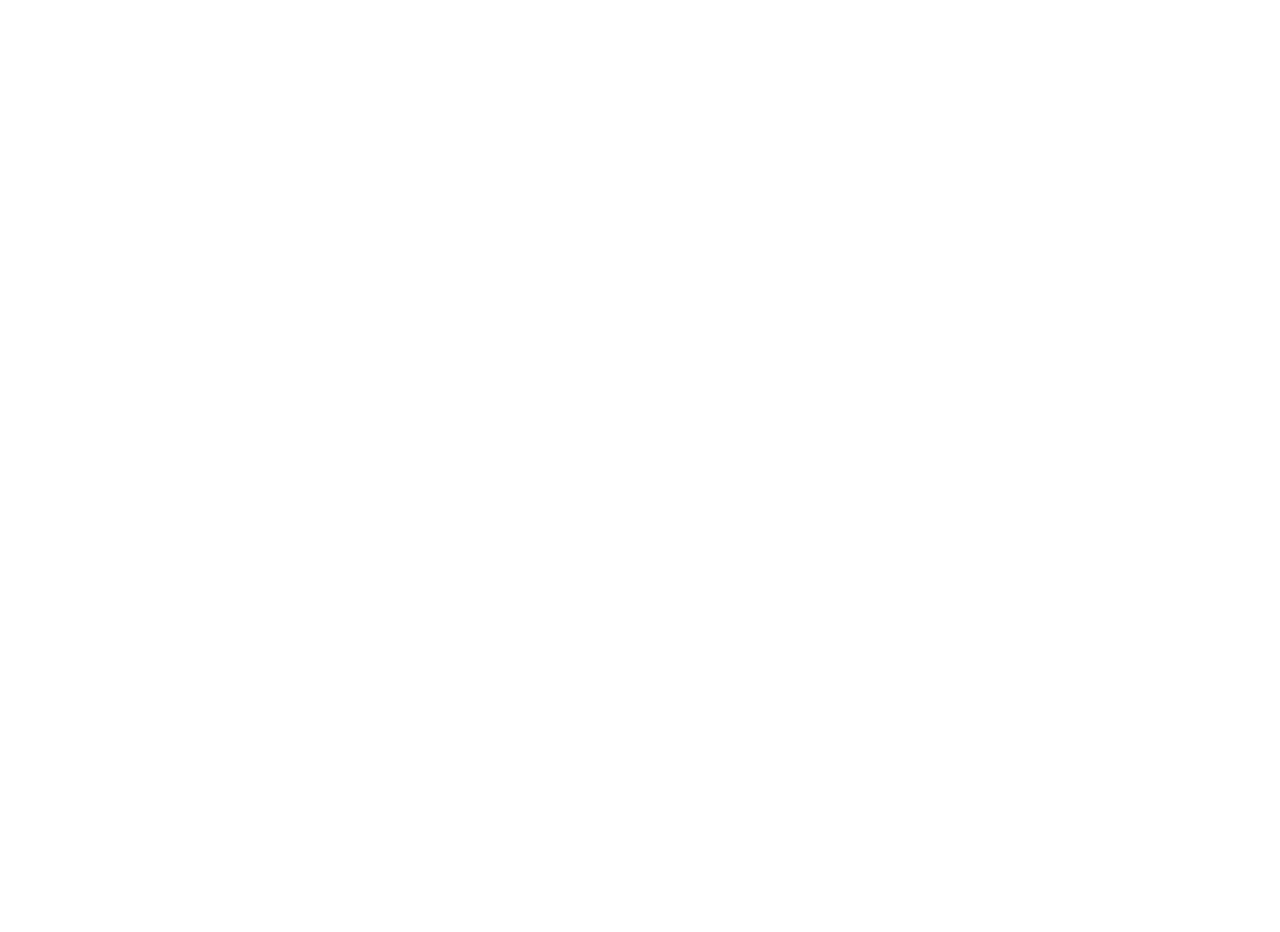
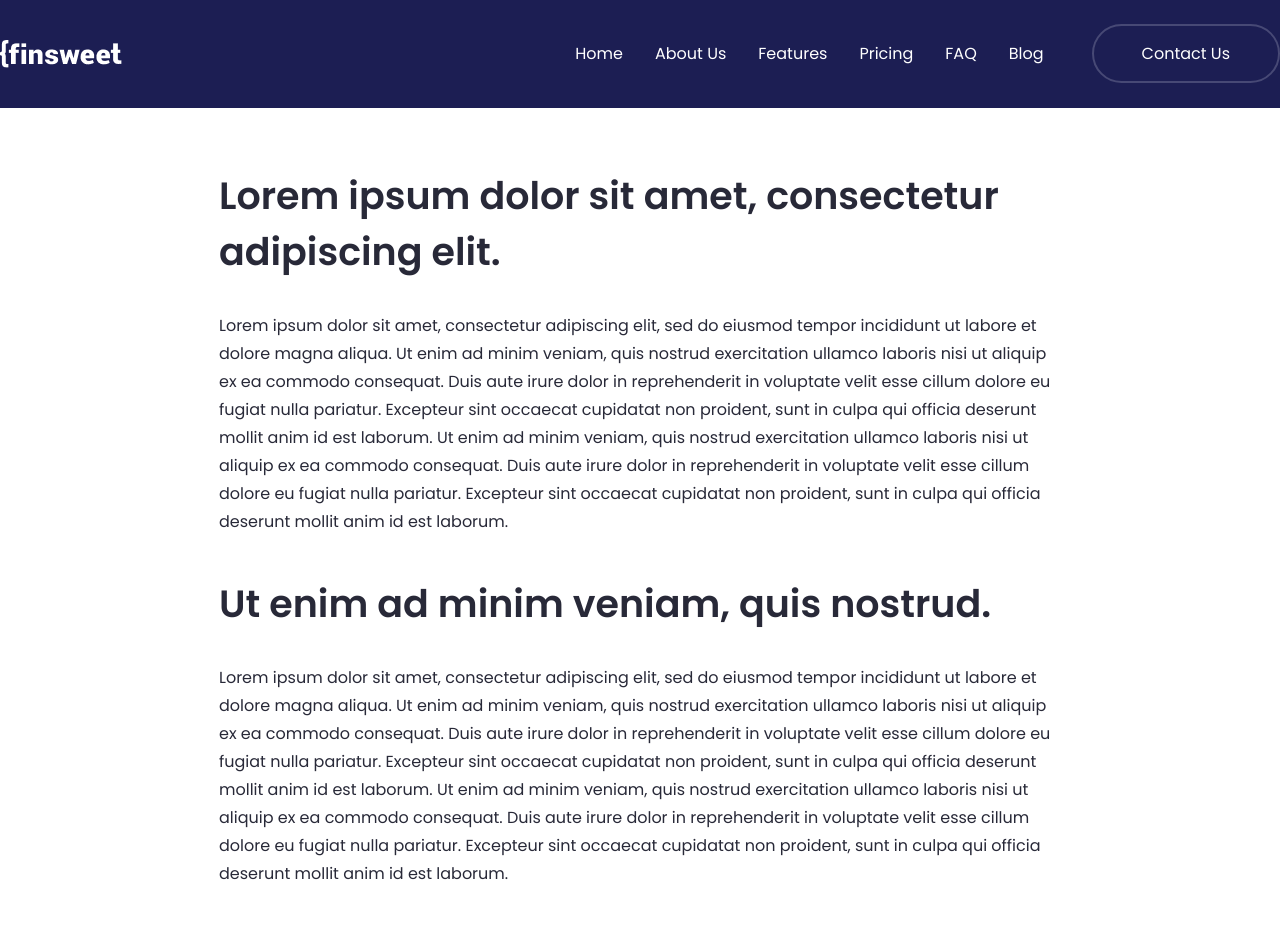
Before and after one commit to Roni006/finsweet, a React app: page /blogbody in a window 1280 px wide. Before the commit this address had no page. Shown: the top 932 px of the page. Before the commit the page ends 800 px from the top, so only its background shows below. Built offline with nearby package versions, Linux system fonts and the light colour scheme; the HTML template or start-up script is replaced by a standard one.

Commit message:
created another components called blog body for blog page

```diff
--- a/src/App.jsx
+++ b/src/App.jsx
@@ -24,6 +24,7 @@
 import FeatureBlog from "./Pages/FeatureBlog/FeatureBlog";
 import OurBlog from "./Pages/OurBlog/OurBlog";
 import BlogHeading from "./Pages/BlogHeading/BlogHeading";
+import BlogBody from "./Pages/BlogBody/BlogBody";
 function App() {
   return (
     <>
@@ -56,6 +57,7 @@
             <Route path="/featureblog" element={<FeatureBlog />} />
             <Route path="/ourblog" element={<OurBlog />} />
             <Route path="blogheading" element={<BlogHeading />} />
+            <Route path="blogbody" element={<BlogBody />} />
 
           </Route>
         </Routes>
--- /dev/null
+++ b/src/Pages/BlogBody/BlogBody.jsx
@@ -0,0 +1,98 @@
+import blogbody from "../../assets/images/blogbody.jpg";
+const BlogBody = () => {
+  return (
+    <>
+      <section className="py-15">
+        <div className="max-w-[842px] mx-auto">
+          <div>
+            <span className="whowe-title ">
+              Lorem ipsum dolor sit amet, consectetur adipiscing elit.
+            </span>
+            <p className="gblsw pt-8 pb-10">
+              Lorem ipsum dolor sit amet, consectetur adipiscing elit, sed do
+              eiusmod tempor incididunt ut labore et dolore magna aliqua. Ut
+              enim ad minim veniam, quis nostrud exercitation ullamco laboris
+              nisi ut aliquip ex ea commodo consequat. Duis aute irure dolor in
+              reprehenderit in voluptate velit esse cillum dolore eu fugiat
+              nulla pariatur. Excepteur sint occaecat cupidatat non proident,
+              sunt in culpa qui officia deserunt mollit anim id est laborum. Ut
+              enim ad minim veniam, quis nostrud exercitation ullamco laboris
+              nisi ut aliquip ex ea commodo consequat. Duis aute irure dolor in
+              reprehenderit in voluptate velit esse cillum dolore eu fugiat
+              nulla pariatur. Excepteur sint occaecat cupidatat non proident,
+              sunt in culpa qui officia deserunt mollit anim id est laborum.
+            </p>
+            <span className="whowe-title ">
+              Ut enim ad minim veniam, quis nostrud.
+            </span>
+
+            <p className="gblsw pt-8 pb-10">
+              Lorem ipsum dolor sit amet, consectetur adipiscing elit, sed do
+              eiusmod tempor incididunt ut labore et dolore magna aliqua. Ut
+              enim ad minim veniam, quis nostrud exercitation ullamco laboris
+              nisi ut aliquip ex ea commodo consequat. Duis aute irure dolor in
+              reprehenderit in voluptate velit esse cillum dolore eu fugiat
+              nulla pariatur. Excepteur sint occaecat cupidatat non proident,
+              sunt in culpa qui officia deserunt mollit anim id est laborum. Ut
+              enim ad minim veniam, quis nostrud exercitation ullamco laboris
+              nisi ut aliquip ex ea commodo consequat. Duis aute irure dolor in
+              reprehenderit in voluptate velit esse cillum dolore eu fugiat
+              nulla pariatur. Excepteur sint occaecat cupidatat non proident,
+              sunt in culpa qui officia deserunt mollit anim id est laborum.
+            </p>
+
+            <ul className="list-disc pl-5">
+              <li className="gblsw">
+                Lorem ipsum dolor sit amet, consectetur adipiscing elit
+              </li>
+              <li className="gblsw">
+                Quis nostrud exercitation ullamco laboris nisi ut aliquip ex ea
+              </li>
+              <li className="gblsw">
+                Duis aute irure dolor in reprehenderit in voluptate velit esse
+              </li>
+            </ul>
+
+            <p className="gblsw pt-8 pb-10">
+              Lorem ipsum dolor sit amet, consectetur adipiscing elit, sed do
+              eiusmod tempor incididunt ut labore et dolore magna aliqua. Ut
+              enim ad minim veniam, quis nostrud exercitation ullamco laboris
+              nisi ut aliquip ex ea commodo consequat. Duis aute irure dolor in
+              reprehenderit in voluptate velit esse cillum dolore eu fugiat
+              nulla pariatur. Excepteur sint occaecat cupidatat non proident,
+              sunt in culpa qui officia deserunt mollit anim id est laborum. Ut
+              enim ad minim veniam, quis nostrud exercitation ullamco laboris
+              nisi ut aliquip ex ea commodo consequat. Duis aute irure dolor in
+              reprehenderit in voluptate velit esse cillum dolore eu fugiat
+              nulla pariatur. Excepteur sint occaecat cupidatat non proident,
+              sunt in culpa qui officia deserunt mollit anim id est laborum.
+            </p>
+
+            <img className="rounded-md" src={blogbody} alt="" />
+
+            <span className="whowe-title ">
+              Ut enim ad minim veniam, quis nostrud.
+            </span>
+
+            <p className="gblsw pt-8 pb-10">
+              Lorem ipsum dolor sit amet, consectetur adipiscing elit, sed do
+              eiusmod tempor incididunt ut labore et dolore magna aliqua. Ut
+              enim ad minim veniam, quis nostrud exercitation ullamco laboris
+              nisi ut aliquip ex ea commodo consequat. Duis aute irure dolor in
+              reprehenderit in voluptate velit esse cillum dolore eu fugiat
+              nulla pariatur. Excepteur sint occaecat cupidatat non proident,
+              sunt in culpa qui officia deserunt mollit anim id est laborum. Ut
+              enim ad minim veniam, quis nostrud exercitation ullamco laboris
+              nisi ut aliquip ex ea commodo consequat. Duis aute irure dolor in
+              reprehenderit in voluptate velit esse cillum dolore eu fugiat
+              nulla pariatur. Excepteur sint occaecat cupidatat non proident,
+              sunt in culpa qui officia deserunt mollit anim id est laborum.
+            </p>
+          </div>
+        </div>
+      </section>
+    </>
+  );
+};
+
+export default BlogBody;
```
Also changed, not shown: src/assets/images/blogbody.jpg (added).
